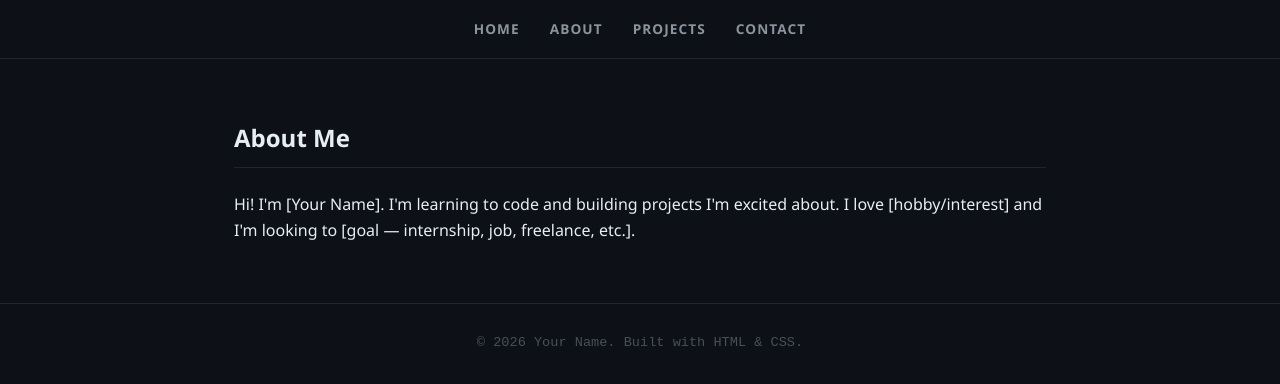
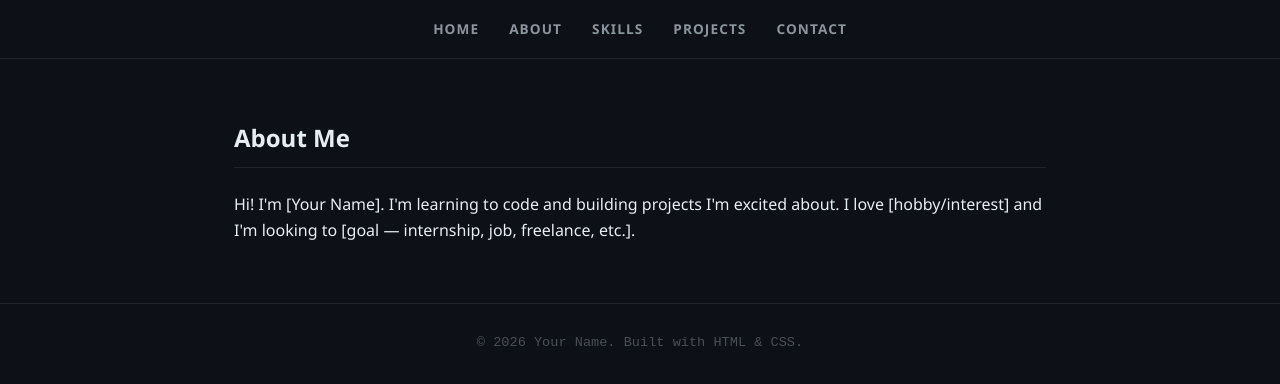
Before and after one commit to fopeniyi/my-website-portfolio, a plain HTML site: page about.html in a window 1280 px wide. Drawn offline with Linux system fonts and the light colour scheme.

Commit message:
Update about.html

```diff
--- a/about.html
+++ b/about.html
@@ -10,6 +10,7 @@
   <nav>
     <a href="index.html">Home</a>
     <a href="about.html">About</a>
+    <a href="skills.html">Skills</a>
     <a href="projects.html">Projects</a>
     <a href="contact.html">Contact</a>
   </nav>
```
